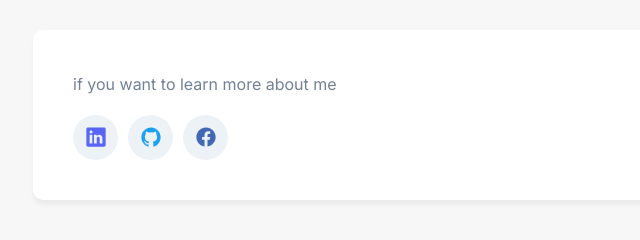
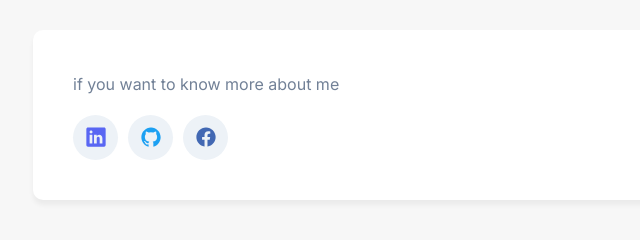
Before and after one commit to EsraaSyam/my_personal_blog, a plain HTML site: page index.html in a window 1280 px wide. Shown: the part 1796-2036 px from the top of the page, 62-702 px from the left. Drawn offline with nearby package versions, Linux system fonts and the light colour scheme.

Commit message:
Update index.html

```diff
--- a/index.html
+++ b/index.html
@@ -301,7 +301,7 @@
                                 <div class="wrapper">
 
                                     <p>
-                                        if you want to learn more about me
+                                        if you want to know more about me
                                     </p>
 
                                     <ul class="social-link">
```
